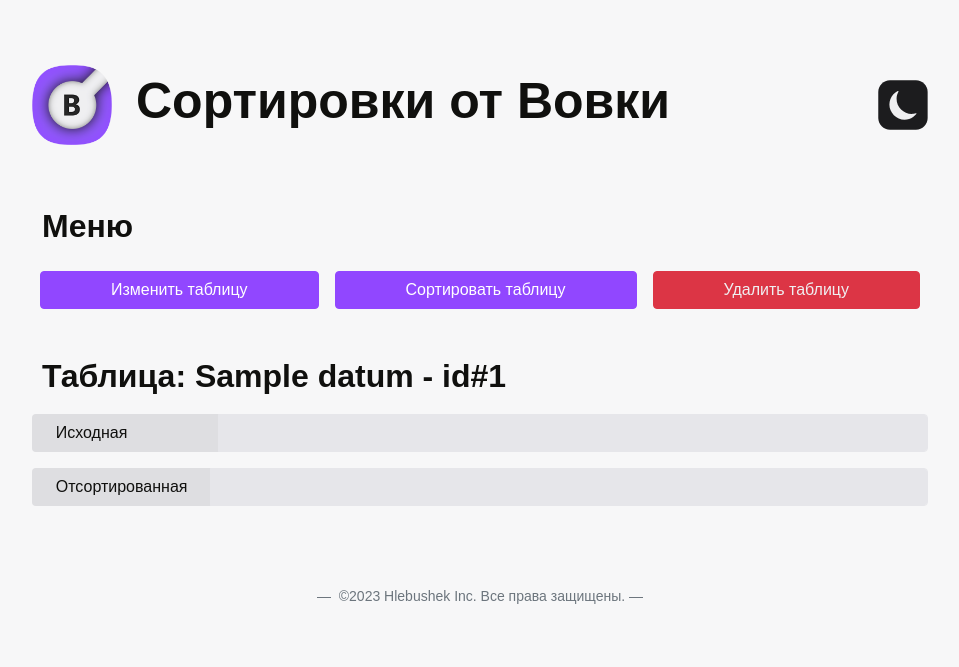
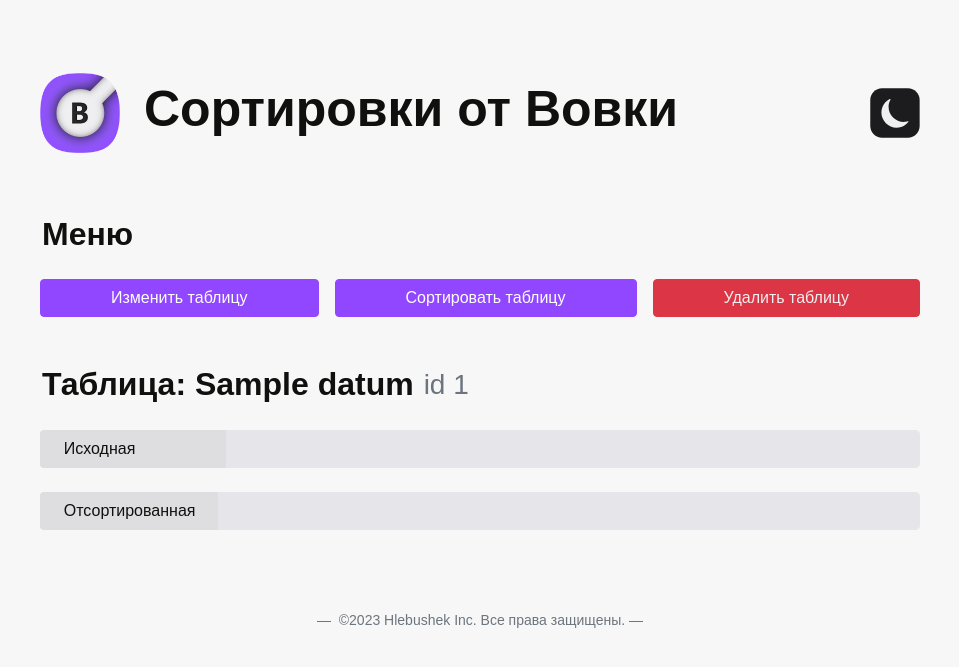
Before and after one commit to DalLidas/RPS_PROJECT, a FastAPI app: page /table_editor/1 in a window 1280 px wide. Shown: the top 667 px of the page, without its empty margins (160-1119 px from the left). Run offline with FastAPI, Linux system fonts and the light colour scheme; tables that the repository leaves empty hold one stand-in row (values such as "Sample post"); some web fonts are replaced.

Commit message:
Серенький id в меню редактирования

```diff
--- a/sql_app/static/css/style_light.css
+++ b/sql_app/static/css/style_light.css
@@ -64,6 +64,13 @@ body{
     padding-bottom: 10px;
     font-weight: 600;
     font-size: xx-large;
+}
+
+.sub_label {
+    padding-left: 10px;
+    padding-top: 3px;
+    font-size: normal;
+    color: #6c757d
 }
 
 .main_container{
@@ -235,6 +242,8 @@ body{
     color: #10100e;
     background-color: #dedee1;
     border: #dedee1;
+    margin-left: 8px;
+    margin-top: 8px;
 }
 
 .form-control:disabled, .form-control[readonly] {
@@ -245,6 +254,15 @@ body{
     background-color: #e6e6ea;
     color: #10100e;
     border-color: #e6e6ea;
+    margin-right: 8px;
+}
+
+.list {
+    background-color: #e6e6ea;
+    color: #10100e;
+    border-color: #e6e6ea;
+    margin-right: 8px;
+    margin-top: 8px;
 }
 
 .modal-header {
@@ -267,6 +285,12 @@ body{
     content: " —";
 }
 
+.row {
+    padding-top: 8px;
+    padding-left: 8px;
+    padding-right: 8px;
+}
+
 hr{
     margin-top: 5px;
 }
--- a/sql_app/templates/edit.html
+++ b/sql_app/templates/edit.html
@@ -126,20 +126,24 @@
 
         <!-- Блок Демонстрирующий таблицу -->
         <div class="table_container">
-            <h3 class="main_sub_label">Таблица: {{ table.table_name }} - id#{{ table.table_id }}</h3>
+
+            <div style="clear: both">
+                <h2 style="float: left" class="main_sub_label">Таблица: {{ table.table_name }}</h2>
+                <h3 style="float: left" class="sub_label">id {{ table.table_id }}</h3>
+            </div>
 <!--            <hr>-->
 
             <div class="">
                 <div class="input-group mb-3">
                     <span class="input-group-text" id="orig-table">⠀Исходная⠀ ⠀⠀⠀⠀ ⠀</span>
-                    <input type="text" class="form-control" aria-label="Sizing example input"
+                    <input type="text" class="form-control list" aria-label="Sizing example input"
                            aria-describedby="orig-table" disabled value="{{table.table_datum['0']}}">
 
                 </div>
                 {% if table.sort_flag %}
                 <div class="input-group mb-3">
                     <span class="input-group-text" id="sort-table">⠀Отсортированная⠀</span>
-                    <input type="text" class="form-control" aria-label="Sizing example input"
+                    <input type="text" class="form-control list" aria-label="Sizing example input"
                            aria-describedby="inputGroup-sizing-default" disabled value="{{table.table_datum['1']}}">
                 </div>
                 {% endif %}
```
Also changed, not shown: sql_app/static/css/style.css (+24 -0 lines).
